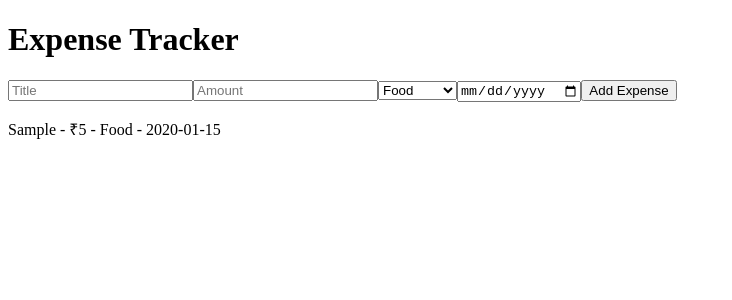
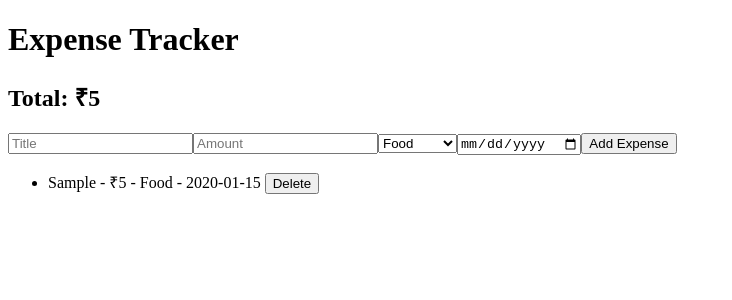
Before and after one commit to Sowjanyasbhat/Expense-Tracker, a React (Vite) app: page / in a window 1280 px wide. Both pictures are taken after typing "Sample", "5", "2020-01-15" into the empty fields and a click on the button "Add Expense". Shown: the top 300 px of the page, without its empty margins (0-732 px from the left). Built offline with nearby package versions, Linux system fonts and the light colour scheme.

Commit message:
Add delete, total amount and localstorage persistence

```diff
--- a/src/App.jsx
+++ b/src/App.jsx
@@ -1,23 +1,33 @@
-import { useState } from "react";
+import { useState, useEffect } from "react";
 import ExpenseForm from "./components/ExpenseForm";
+import ExpenseList from "./components/ExpenseList";
 
 function App() {
-  const [expenses, setExpenses] = useState([]);
+  const [expenses, setExpenses] = useState(() => {
+    const saved = localStorage.getItem("expenses");
+    return saved ? JSON.parse(saved) : [];
+  });
+
+  useEffect(() => {
+    localStorage.setItem("expenses", JSON.stringify(expenses));
+  }, [expenses]);
 
   function addExpense(expense) {
     setExpenses([expense, ...expenses]);
   }
 
+  function deleteExpense(id) {
+    setExpenses(expenses.filter((e) => e.id !== id));
+  }
+
+  const total = expenses.reduce((sum, e) => sum + e.amount, 0);
+
   return (
     <div>
       <h1>Expense Tracker</h1>
+      <h2>Total: ₹{total}</h2>
       <ExpenseForm onAddExpense={addExpense} />
-
-      {expenses.map((e) => (
-        <p key={e.id}>
-          {e.title} - ₹{e.amount} - {e.category} - {e.date}
-        </p>
-      ))}
+      <ExpenseList expenses={expenses} onDeleteExpense={deleteExpense} />
     </div>
   );
 }
--- /dev/null
+++ b/src/components/ExpenseList.jsx
@@ -0,0 +1,18 @@
+function ExpenseList({ expenses, onDeleteExpense }) {
+  if (expenses.length === 0) {
+    return <p>No expenses yet. Add your first one above.</p>;
+  }
+
+  return (
+    <ul>
+      {expenses.map((e) => (
+        <li key={e.id}>
+          {e.title} - ₹{e.amount} - {e.category} - {e.date}{" "}
+          <button onClick={() => onDeleteExpense(e.id)}>Delete</button>
+        </li>
+      ))}
+    </ul>
+  );
+}
+
+export default ExpenseList;
```
